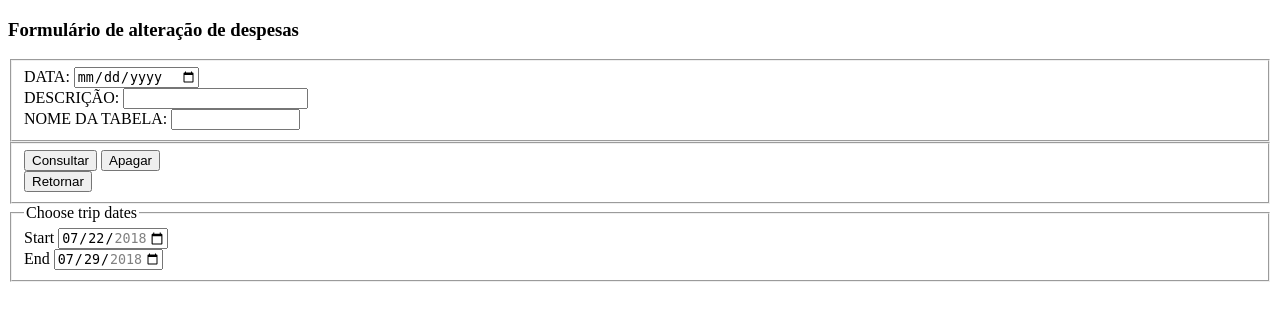
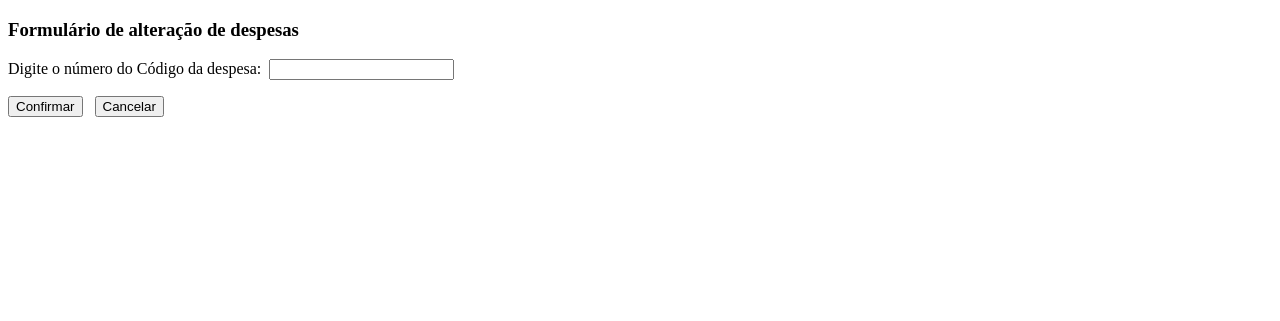
Before and after one commit to denissonpaulo/control, a PHP site: page /alt_gastos.html in a window 1280 px wide. Shown: the top 321 px of the page. Run offline with PHP 8.4, Linux system fonts and the light colour scheme.

Commit message:
CRUD completo, formulario de alteracao

```diff
--- a/alt_gastos.html
+++ b/alt_gastos.html
@@ -6,55 +6,11 @@
     </head>
     <body>
         <h3>Formulário de alteração de despesas</h3>
-<fieldset>
-	<div>
-	    <form action="alt_gastos.php" method="post">
-            DATA: <input type="date" name="data" maxlength="10" size="27.5" placeholder="Ex.: DD/MM/AAAA" date-mask="DD/MM/AAAA" />
-            <br />
-	</div>
-	<div>
-            DESCRIÇÃO: <input type="text" name="descricao" maxlength="30" size="20.5" />
-            <br />
-	</div>
-	<div>
-	    NOME DA TABELA: <input type="text" name="tabela" maxlength="20" size="13" />
-	    <br />
-	</div>
-</fieldset>
-
-<fieldset>
-            <input type="submit" value="Consultar" />
-	    <input type="reset" value="Apagar" />
-
+        <form method="post" action="alt_gastos.php" name="frmAltGasto">
+            <p>Digite o número do Código da despesa:&nbsp <input maxlength="14" size="20" name="fldID"</p>
+            <p><input name="btnConfirmar" value="Confirmar" type="submit"> &nbsp
+            <input name="btnCancelar" value="Cancelar" type="reset"></p>
         </form>
-	<form action="principal.html" method="get">
-		<input type="submit" value="Retornar" />
-        </form>
-</fieldset>
-
-
-
-<fieldset>
-    <legend>Choose trip dates</legend>
-
-    <div>
-        <label for="start">Start</label>
-        <input type="date" id="start" name="trip"
-               value="2018-07-22"
-               min="2018-01-01" max="2018-12-31" />
-    </div>
-
-    <div>
-        <label for="end">End</label>
-        <input type="date" id="end" name="trip"
-               value="2018-07-29"
-               min="2018-01-01" max="2018-12-31"/ >
-    </div>
-
-</fieldset>
-
-
-
 
     </body>
 </html>
```
Also changed, not shown: alt_gastos.php (+43 -48 lines).
